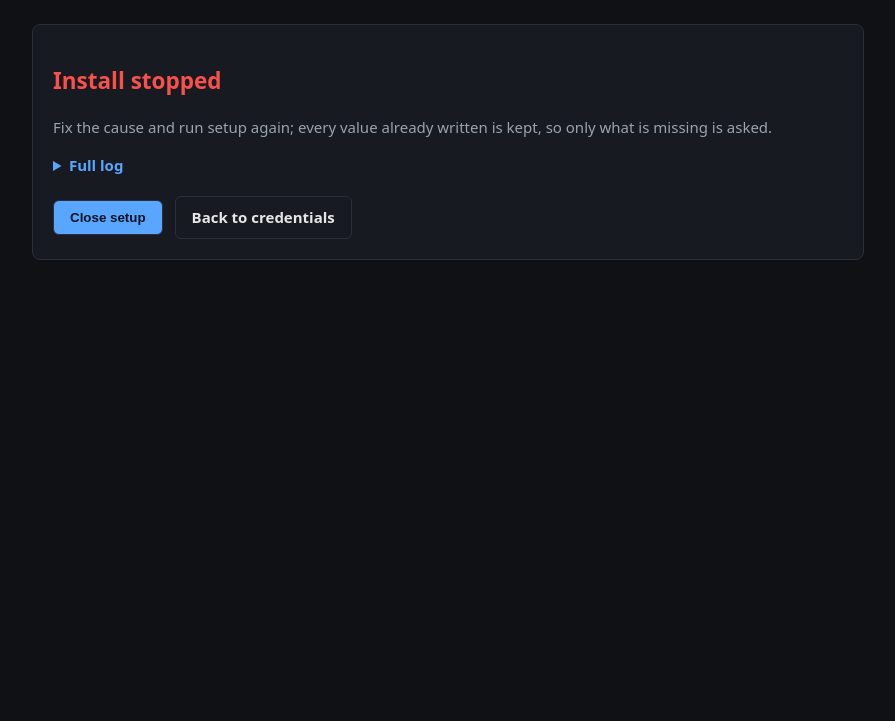
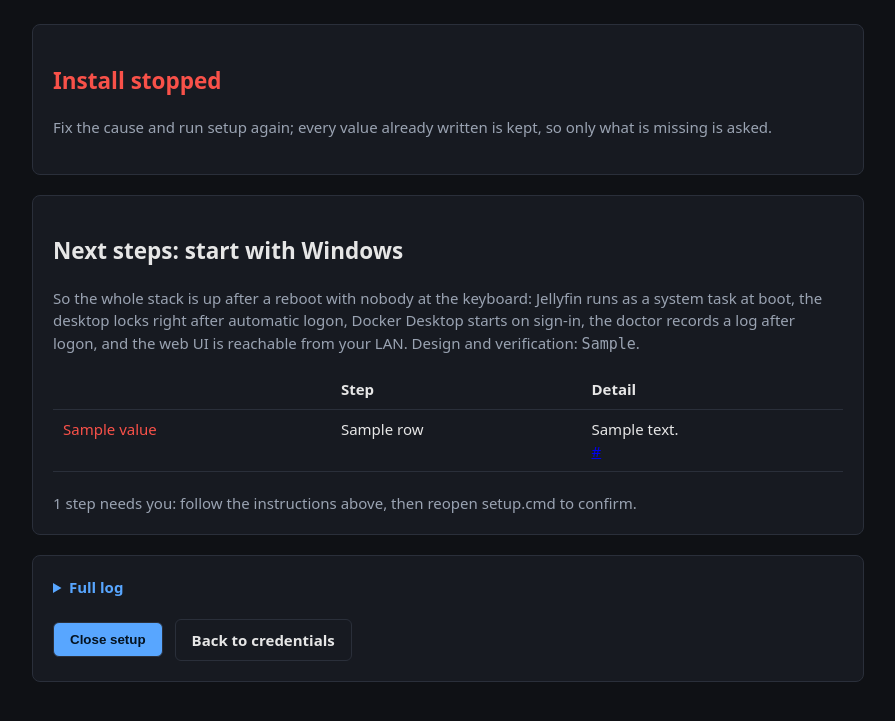
Before and after one commit to MickMarch/medialab-setup, a FastAPI app: template src/medialab_setup/wizard/templates/result.html in a window 1280 px wide. Shown: the part 60-781 px from the top of the page, without its empty margins (192-1087 px from the left). Run offline with FastAPI, Linux system fonts and the light colour scheme; the template is opened without the code that fills it: most values are stand-ins (such as "Sample title", 1, 10 or a date in 2020).

Commit message:
feat(wizard): next steps panel applies the host autostart steps
The result page lists every host step with its state, applies the
automatable ones on one click through the same elevated batch the CLI
uses, and explains automatic logon and Docker Desktop's autostart switch
with a link. HostPhase gains a read-only status().

```diff
--- a/src/medialab_setup/wizard/app.py
+++ b/src/medialab_setup/wizard/app.py
@@ -17,6 +17,7 @@ from medialab_setup.checks import CredentialChecker
 from medialab_setup.envfile import EnvTemplate
 from medialab_setup.generate import collect_existing
 from medialab_setup.guides import GUIDES, Guide, guide_for
+from medialab_setup.host import HostPhase, HostRow
 from medialab_setup.jellyfin_client import JellyfinClient
 from medialab_setup.preflight import PREREQUISITES, Preflight, Row
 from medialab_setup.shell import Shell
@@ -308,7 +309,25 @@ def create_app(state: WizardState) -> FastAPI:
             succeeded=state.run.state is RunState.SUCCEEDED,
             web_ui_url=WEB_UI_URL,
             host_setup_doc=HOST_SETUP_DOC,
+            host_rows=_host_status(state),
         )
+
+    @app.post(
+        "/host/apply",
+        response_class=HTMLResponse,
+        response_model=None,
+        dependencies=[Depends(require_token)],
+    )
+    def host_apply(request: Request) -> HTMLResponse:
+        """Apply every automatable host step (one UAC prompt); manual ones stay listed."""
+        HostPhase(
+            state.workspace,
+            state.shell,
+            WebPrompter({}, _scratch_log()),
+            assume_yes=True,
+            interactive=True,
+        ).run()
+        return render(request, "partials/host_rows.html", host_rows=_host_status(state))
 
     @app.post(
         "/done",
@@ -323,6 +342,12 @@ def create_app(state: WizardState) -> FastAPI:
     return app
 
 
+def _host_status(state: WizardState) -> list[HostRow]:
+    return HostPhase(
+        state.workspace, state.shell, WebPrompter({}, _scratch_log()), interactive=False
+    ).status()
+
+
 def _rejected(checker: CredentialChecker, name: str, value: str) -> bool:
     guide = guide_for(name)
     assert guide.check is not None
--- a/src/medialab_setup/wizard/templates/base.html
+++ b/src/medialab_setup/wizard/templates/base.html
@@ -36,6 +36,7 @@
     pre.log { background: #0b0d12; border: 1px solid var(--border); border-radius: 8px; padding: 12px; max-height: 60vh; overflow: auto; font: 13px/1.4 ui-monospace, Consolas, monospace; white-space: pre-wrap; }
     .errors { border-color: var(--fail); }
     .errors li { color: var(--fail); }
+    .htmx-indicator { display: none; } .htmx-request .htmx-indicator, .htmx-request.htmx-indicator { display: inline; }
     .toggle { color: var(--accent); background: none; border: none; padding: 0; font-weight: 600; cursor: pointer; }
   </style>
 </head>
--- /dev/null
+++ b/src/medialab_setup/wizard/templates/partials/host_rows.html
@@ -0,0 +1,30 @@
+<div id="host-steps">
+  <table>
+    <thead><tr><th></th><th>Step</th><th>Detail</th></tr></thead>
+    <tbody>
+    {% for row in host_rows %}
+      <tr>
+        <td class="{{ 'ok' if row.outcome.value in ('ok', 'applied') else ('warn' if row.outcome.value in ('pending', 'manual') else 'fail') }}">{{ row.outcome.value }}</td>
+        <td>{{ row.name }}</td>
+        <td>
+          {{ row.detail }}
+          {% if row.url %}<div><a href="{{ row.url }}" target="_blank" rel="noopener">{{ row.url }}</a></div>{% endif %}
+        </td>
+      </tr>
+    {% endfor %}
+    </tbody>
+  </table>
+  {% set pending = host_rows | selectattr("outcome.value", "equalto", "pending") | list %}
+  {% set manual = host_rows | selectattr("manual") | list %}
+  <div class="actions">
+    {% if pending %}
+      <button hx-post="/host/apply" hx-target="#host-steps" hx-swap="outerHTML" hx-indicator="#host-busy">Apply {{ pending | length }} step{{ 's' if pending | length != 1 }}</button>
+      <span id="host-busy" class="htmx-indicator muted">Applying; a Windows permission prompt will appear once.</span>
+    {% elif not manual %}
+      <span class="ok">Every host step is in place. The stack comes back on its own after a reboot.</span>
+    {% endif %}
+    {% if manual %}
+      <span class="muted">{{ manual | length }} step{{ 's' if manual | length != 1 }} need{{ '' if manual | length != 1 else 's' }} you: follow the instructions above, then reopen setup.cmd to confirm.</span>
+    {% endif %}
+  </div>
+</div>
--- a/src/medialab_setup/wizard/templates/result.html
+++ b/src/medialab_setup/wizard/templates/result.html
@@ -5,12 +5,18 @@
   {% if succeeded %}
     <h2 class="ok">The stack is up</h2>
     <p>The doctor is green. Open the web UI at <a href="{{ web_ui_url }}" target="_blank" rel="noopener">{{ web_ui_url }}</a>, or talk to the bot in Discord.</p>
-    <p class="muted">Host autostart steps (Jellyfin at boot, lock at logon, firewall rule) are applied from the terminal: <code>bin/medialab-setup.sh setup --stop-after host</code>. Design and verification: <code>{{ host_setup_doc }}</code>.</p>
   {% else %}
     <h2 class="fail">Install stopped</h2>
     <p class="fail">{{ run.error }}</p>
     <p class="muted">Fix the cause and run setup again; every value already written is kept, so only what is missing is asked.</p>
   {% endif %}
+</div>
+<div class="panel">
+  <h2>Next steps: start with Windows</h2>
+  <p class="muted">So the whole stack is up after a reboot with nobody at the keyboard: Jellyfin runs as a system task at boot, the desktop locks right after automatic logon, Docker Desktop starts on sign-in, the doctor records a log after logon, and the web UI is reachable from your LAN. Design and verification: <code>{{ host_setup_doc }}</code>.</p>
+  {% include "partials/host_rows.html" %}
+</div>
+<div class="panel">
   <details><summary class="toggle">Full log</summary>
     <pre class="log">{% for line in run.log.lines %}{{ line }}
 {% endfor %}</pre>
```
Also changed, not shown: src/medialab_setup/host.py (+26 -1 lines), tests/test_wizard.py (+72 -0 lines), CHANGELOG.md.
